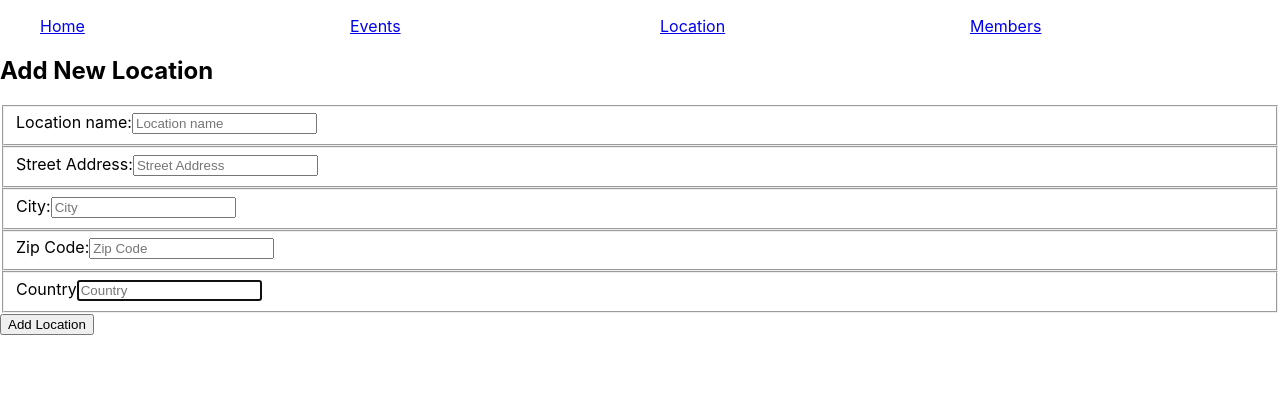
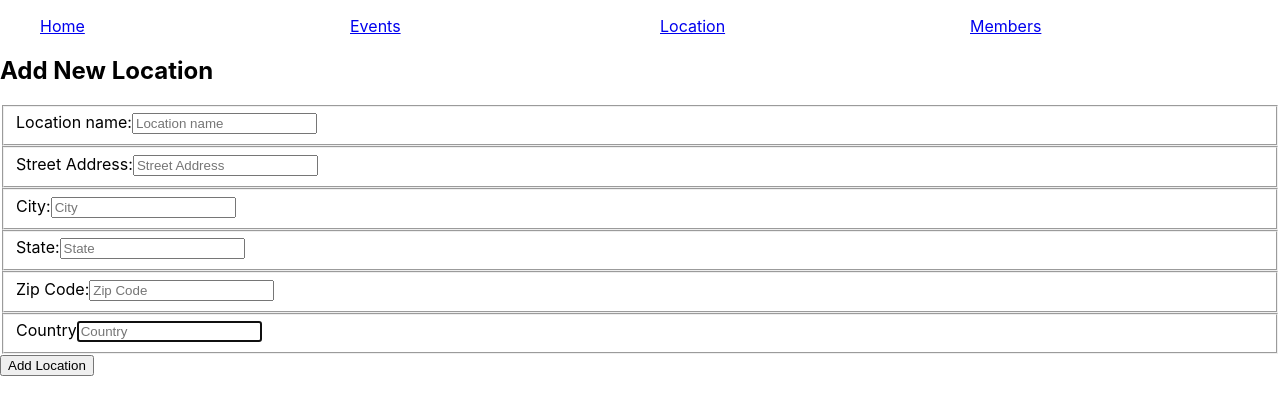
Before and after one commit to Abdurehman05/community-eventDash, a React (Create React App) app: page /locations/create in a window 1280 px wide. Shown: the top 414 px of the page. Built offline with nearby package versions, Linux system fonts and the light colour scheme; sample sign-in values are in the browser's storage.

Commit message:
state added in add and edit location forms and also included in location detail

```diff
--- a/src/components/location/LocationDetail.js
+++ b/src/components/location/LocationDetail.js
@@ -20,7 +20,9 @@ export const LocationDetail = () => {
       <h3 className="location-name">{location.name}</h3>
       <div className="location-userId">{activeUser}</div>
       <div className="location-street">{location.street}</div>
-      <div className="location-city">{location.city}</div>
+      <div className="location-city-state">
+        {location.city},{location.state}
+      </div>
       <div className="location-zip">{location.zip}</div>
       <div className="location-country">{location.country}</div>
       <br></br>
--- a/src/components/location/LocationForm.js
+++ b/src/components/location/LocationForm.js
@@ -11,6 +11,7 @@ export const LocationForm = () => {
     name: "",
     street: "",
     city: "",
+    state: "",
     zip: "",
     country: ""
   });
@@ -43,6 +44,7 @@ export const LocationForm = () => {
         name: location.name,
         street: location.street,
         city: location.city,
+        state: location.state,
         zip: location.zip,
         country: location.country,
         userId: parseInt(localStorage.getItem("active_user"))
@@ -52,6 +54,7 @@ export const LocationForm = () => {
         name: location.name,
         street: location.street,
         city: location.city,
+        state: location.state,
         zip: location.zip,
         country: location.country,
         userId: parseInt(localStorage.getItem("active_user"))
@@ -112,6 +115,22 @@ export const LocationForm = () => {
       </fieldset>
       <fieldset>
         <div className="form-group">
+          <label htmlFor="locationState">State:</label>
+          <input
+            type="text"
+            id="locationState"
+            name="state"
+            value={location.state}
+            required
+            autoFocus
+            className="form-control"
+            placeholder="State"
+            onChange={handleControlledInputChange}
+          />
+        </div>
+      </fieldset>
+      <fieldset>
+        <div className="form-group">
           <label htmlFor="locationZip">Zip Code:</label>
           <input
             type="text"
```
